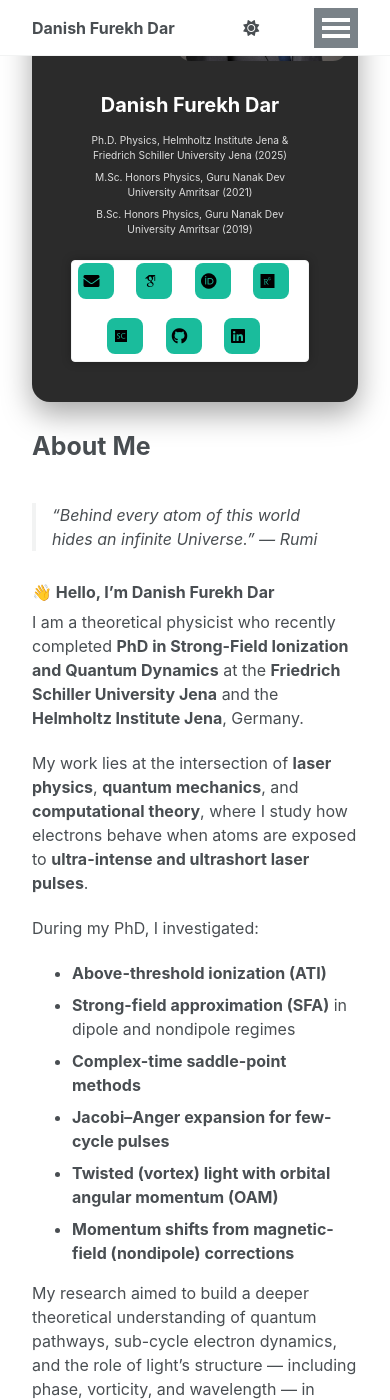
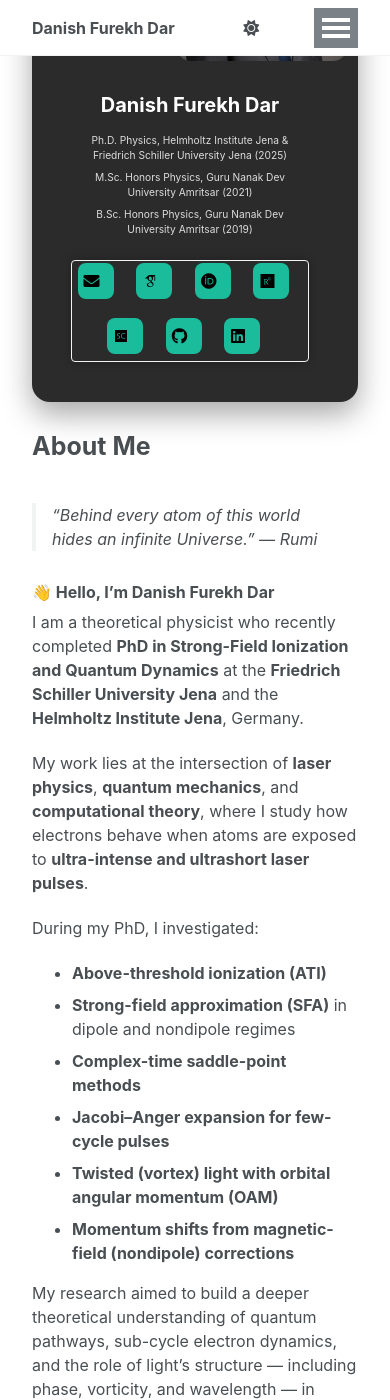
Before and after one commit to danishfurekhdar/danishfurekhdar.github.io, a Jekyll site: the page built from _pages/about.md, in a window 390 px wide and 1400 px high, scrolled down 277 px. Built offline with Jekyll 4.4.1, drawn with Linux system fonts in a browser that asks for light colours; some web fonts are replaced.

Commit message:
Implement mobile Safari fix for sidebar icons
Add mobile Safari fix for icon backgrounds.

```diff
--- a/_sass/_custom.scss
+++ b/_sass/_custom.scss
@@ -305,3 +305,24 @@
     justify-content: center !important;
   }
 }
+/* ===============================
+   MOBILE SAFARI FIX — ICON BACKGROUND
+   =============================== */
+
+@media (max-width: 900px) {
+
+  /* Ensure icon wrapper is transparent */
+  .sidebar .author__urls-wrapper {
+    background: transparent !important;
+  }
+
+  /* Remove any inherited white background */
+  .sidebar .author__urls {
+    background: transparent !important;
+  }
+
+  /* Force icon button background */
+  .sidebar .author__urls li a i {
+    background-color: #1abc9c !important;
+  }
+}
```
